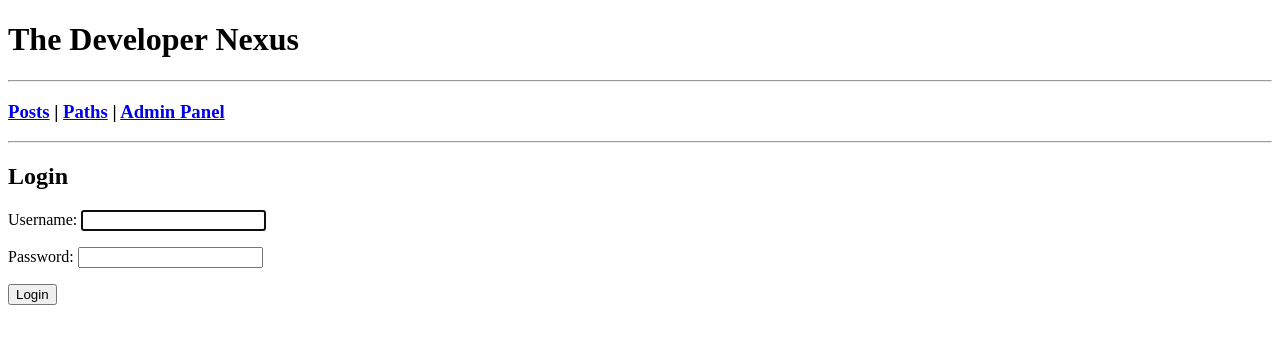
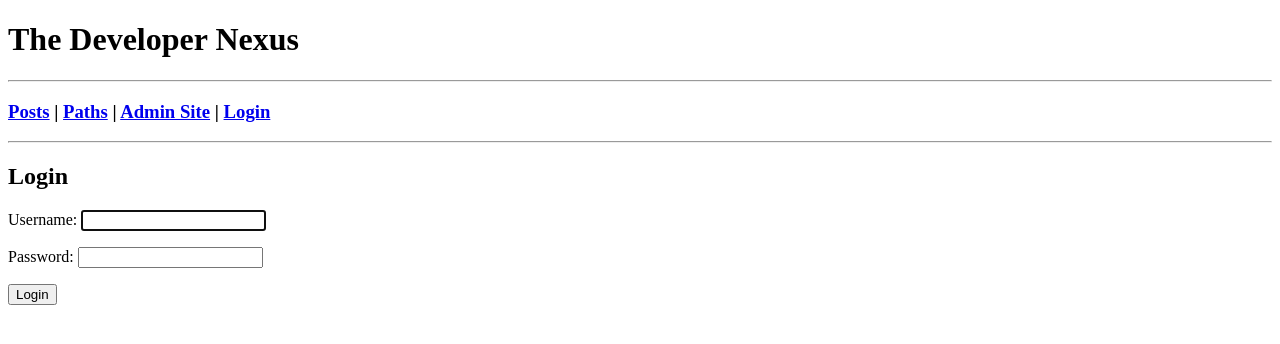
Before and after one commit to sockduct/dusseldorf, a Django app: page /accounts/login/ in a window 1280 px wide. Shown: the top 344 px of the page. Run offline with Django 3.2, Linux system fonts and the light colour scheme.

Commit message:
Update:  Begin working on authentication
* config/settings.py - add login/logout redirection target
* config/urls.py - add clarifying comments
* templates/base.html - add login/logout logic in header

```diff
--- a/config/settings.py
+++ b/config/settings.py
@@ -141,3 +141,8 @@ STATICFILES_FINDERS = [
 
 # Custom User Model:
 AUTH_USER_MODEL = 'accounts.CustomUser'
+
+
+# Redirect defaults
+LOGIN_REDIRECT_URL = 'post_list'
+LOGOUT_REDIRECT_URL = 'post_list'
--- a/config/urls.py
+++ b/config/urls.py
@@ -17,8 +17,13 @@ from django.contrib import admin
 from django.urls import include, path
 
 urlpatterns = [
+    # Django admin site:
     path('admin/', admin.site.urls),
+
+    # User management:
     path('accounts/', include('django.contrib.auth.urls')),
+
+    # Local apps:
     path('paths/', include('paths.urls')),
     path('', include('posts.urls')),
 ]
--- a/templates/base.html
+++ b/templates/base.html
@@ -16,7 +16,12 @@
         <h3>
             <a href="{% url 'post_list' %}">Posts</a> |
             <a href="{% url 'path_list' %}">Paths</a> |
-            <a href="/admin">Admin Panel</a>
+            <a href="/admin">Admin Site</a> |
+            {% if user.is_authenticated %}
+                {{ user.username }} [<a href="{% url 'logout' %}">Logout</a>]
+            {% else %}
+                <a href="{% url 'login' %}">Login</a>
+            {% endif %}
         </h3>
         {% block subheader %}
         {% endblock subheader %}
```
